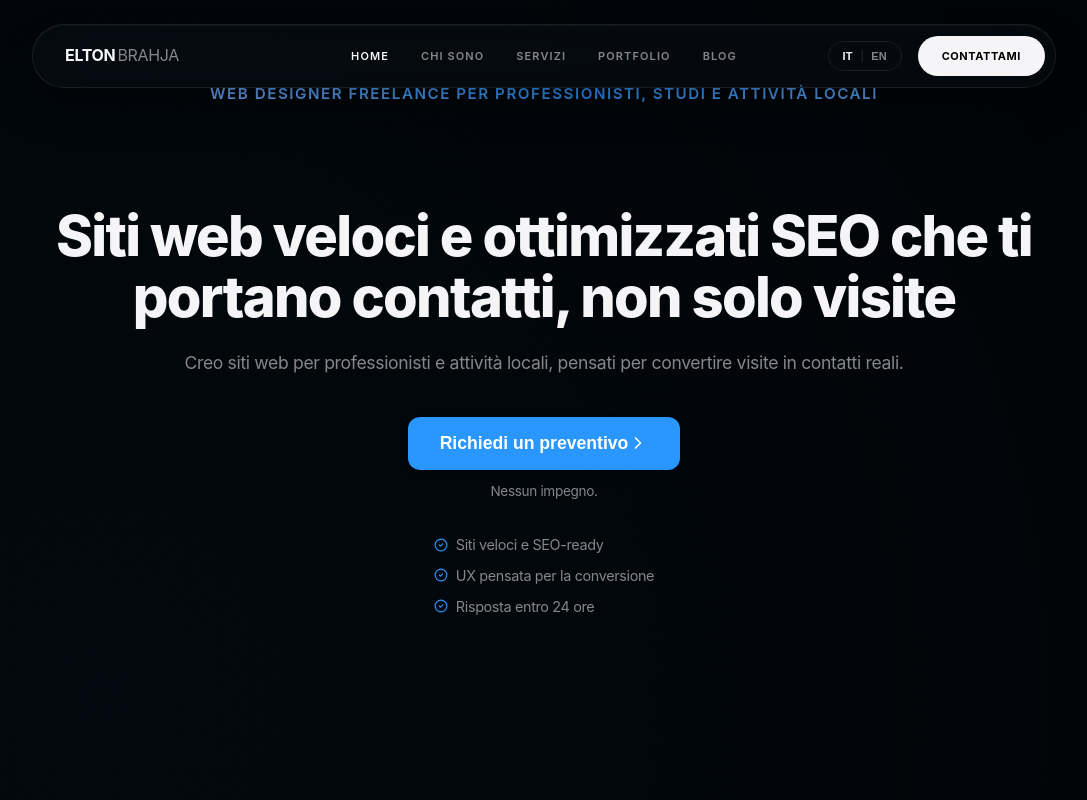
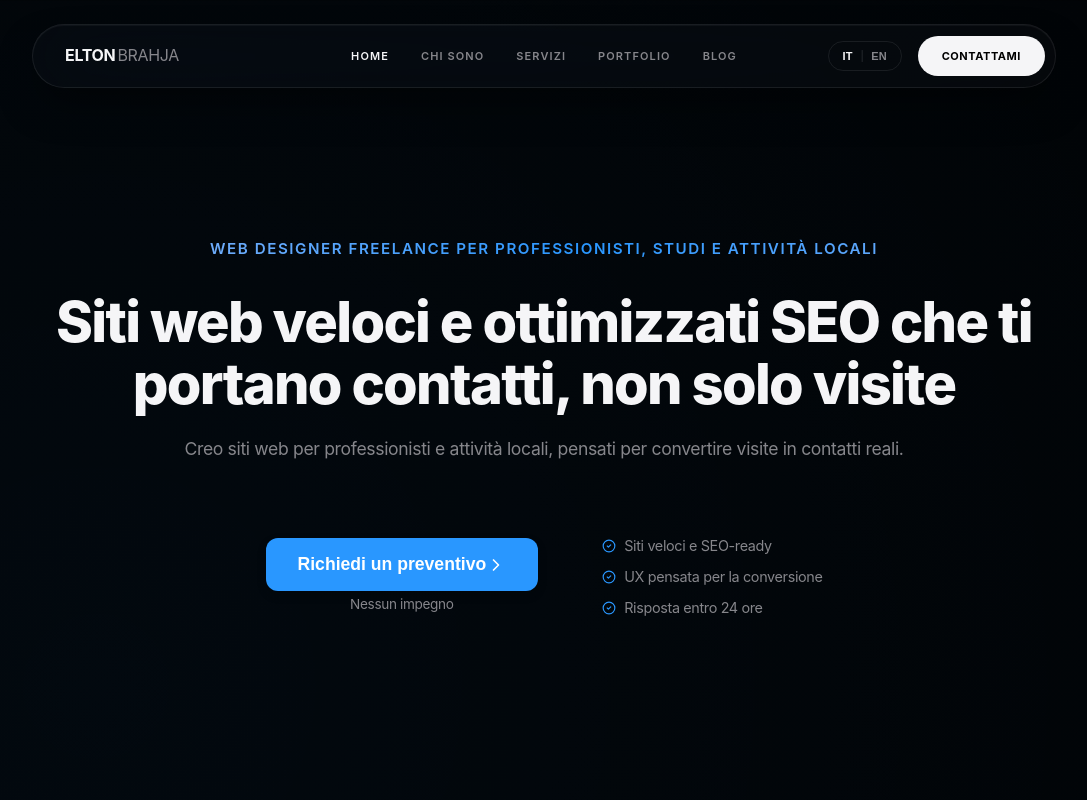
Before and after one commit to eltonbrahja/myPortfolio, a React (Vite) app: page / in a window 1280 px wide. Shown: the top 800 px of the page, without its empty margins (96-1183 px from the left). Built offline with nearby package versions, Linux system fonts and the light colour scheme.

Commit message:
feat: implement Home page layout and responsive styling

```diff
--- a/src/pages/Home.css
+++ b/src/pages/Home.css
@@ -97,11 +97,18 @@
 }
 
 .hero-actions {
-  margin-top: 1rem;
+  margin-top: 2rem;
   display: flex;
   flex-direction: column;
   align-items: center;
-  gap: 1rem;
+  gap: 1.5rem;
+}
+
+.cta-group {
+  display: flex;
+  flex-direction: column;
+  align-items: center;
+  gap: 0.5rem;
 }
 
 .primary-btn {
@@ -135,10 +142,11 @@
 .trust-bullets {
   list-style: none;
   padding: 0;
-  margin-top: 1rem;
+  margin-top: 0;
   display: flex;
   flex-direction: column;
   gap: 0.6rem;
+  align-items: center;
 }
 
 .trust-bullets li {
@@ -151,6 +159,34 @@
 
 .trust-bullets li svg {
   color: var(--accent-color);
+}
+
+/* DESKTOP SPECIFIC HERO LAYOUT */
+@media (min-width: 901px) {
+  .hero-home-content {
+    margin-top: 6rem; /* Push entire body down */
+  }
+
+  .micro-headline {
+    transform: translateY(0); /* Move subtitle down from its high position */
+    margin-bottom: 2rem;
+  }
+
+  .hero-actions {
+    flex-direction: row;
+    align-items: center;
+    justify-content: center;
+    gap: 4rem; /* Space between button and list */
+    margin-top: 3rem;
+  }
+
+  .cta-group {
+    align-items: center;
+  }
+
+  .trust-bullets {
+    align-items: flex-start;
+  }
 }
 
 /* CARDS GRID (Per chi è & Cosa ottieni) */
--- a/src/pages/Home.jsx
+++ b/src/pages/Home.jsx
@@ -78,10 +78,12 @@ const Home = () => {
               Creo siti web per professionisti e attività locali, pensati per convertire visite in contatti reali.
             </p>
             <div className="hero-actions">
-              <button className="primary-btn" onClick={scrollToForm}>
-                Richiedi un preventivo <ChevronRight size={20} />
-              </button>
-              <span className="micro-copy">Nessun impegno.</span>
+              <div className="cta-group">
+                <button className="primary-btn" onClick={scrollToForm}>
+                  Richiedi un preventivo <ChevronRight size={20} />
+                </button>
+                <span className="micro-copy">Nessun impegno</span>
+              </div>
               <ul className="trust-bullets">
                 <li><CheckCircle2 size={14} /> Siti veloci e SEO-ready</li>
                 <li><CheckCircle2 size={14} /> UX pensata per la conversione</li>
```
